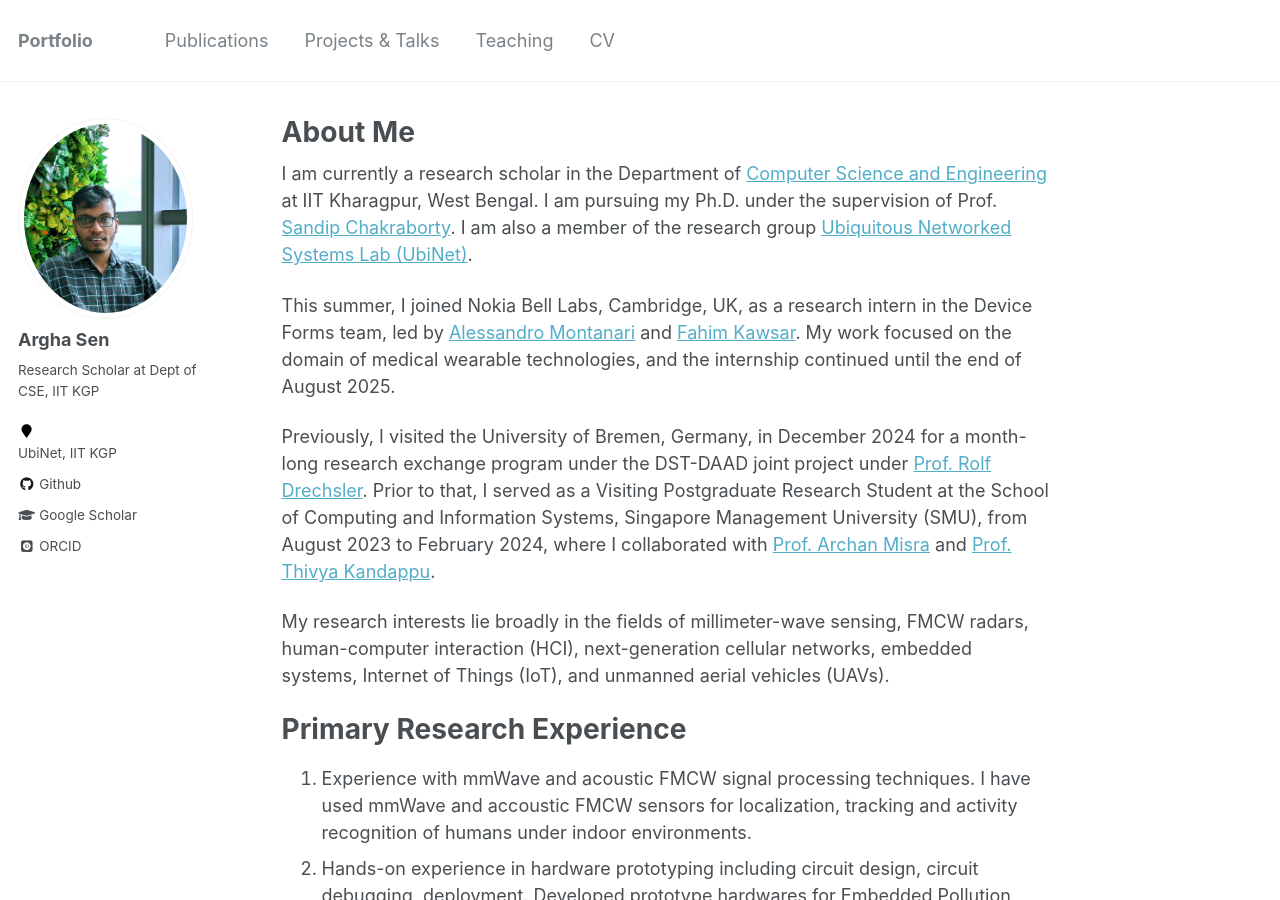
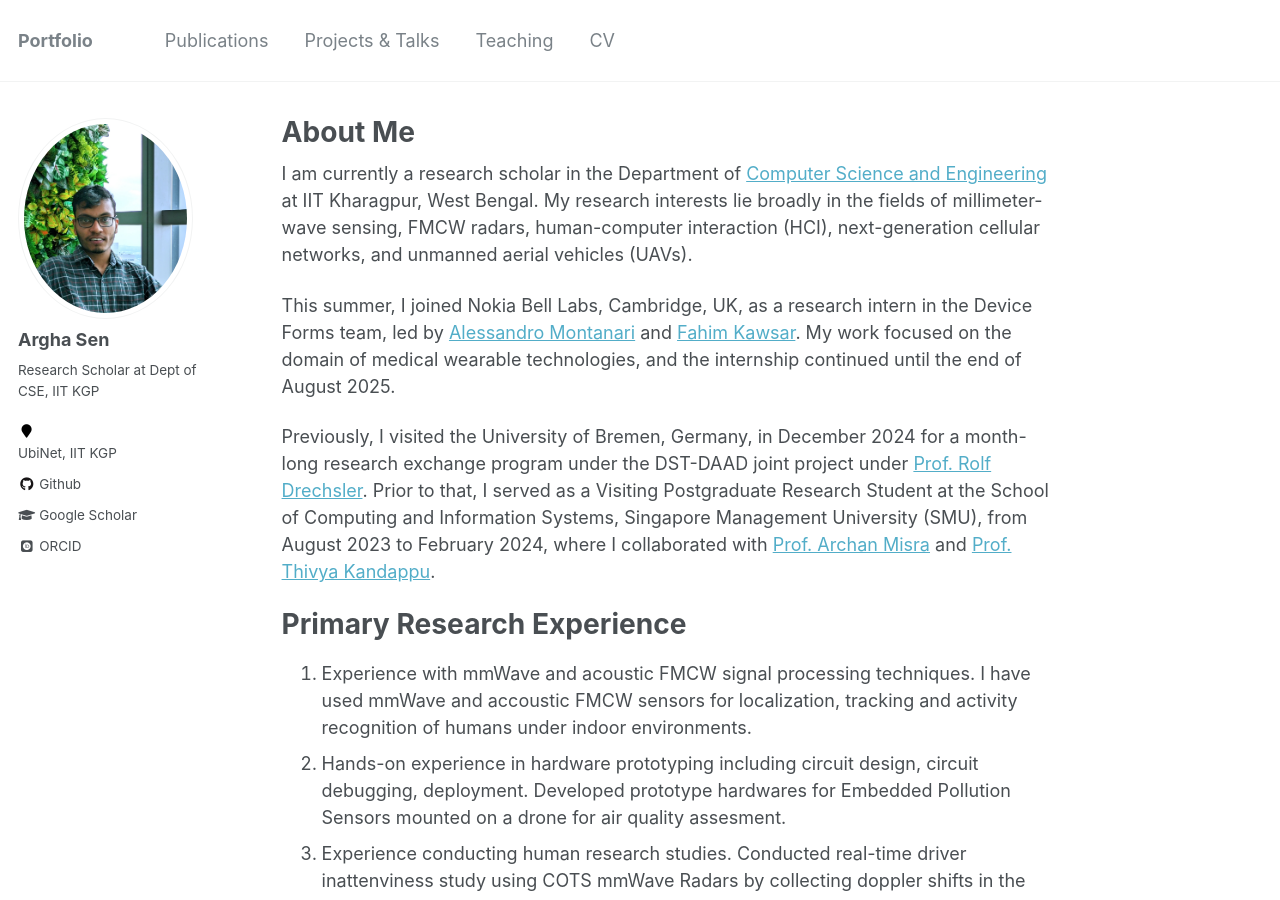
Before and after one commit to arghasen10/arghasen10.github.io, a Jekyll site: the page built from _pages/about.md, in a window 1280 px wide and 900 px high. Built offline with Jekyll 4.4.1, drawn with Linux system fonts in a browser that asks for light colours; some web fonts are replaced.

Commit message:
updated bio

```diff
--- a/_pages/about.md
+++ b/_pages/about.md
@@ -8,13 +8,12 @@ redirect_from:
   - /about.html
 ---
 
-I am currently a research scholar in the Department of [Computer Science and Engineering](http://cse.iitkgp.ac.in/) at IIT Kharagpur, West Bengal. I am pursuing my Ph.D. under the supervision of Prof. [Sandip Chakraborty](https://cse.iitkgp.ac.in/~sandipc/). I am also a member of the research group [Ubiquitous Networked Systems Lab (UbiNet)](https://cse.iitkgp.ac.in/resgrp/ubinet/).
+I am currently a research scholar in the Department of [Computer Science and Engineering](http://cse.iitkgp.ac.in/) at IIT Kharagpur, West Bengal. My research interests lie broadly in the fields of millimeter-wave sensing, FMCW radars, human-computer interaction (HCI), next-generation cellular networks, and unmanned aerial vehicles (UAVs).
 
 This summer, I joined Nokia Bell Labs, Cambridge, UK, as a research intern in the Device Forms team, led by [Alessandro Montanari](https://alessandro-montanari.github.io/) and [Fahim Kawsar](https://www.fahim-kawsar.net/). My work focused on the domain of medical wearable technologies, and the internship continued until the end of August 2025.
 
 Previously, I visited the University of Bremen, Germany, in December 2024 for a month-long research exchange program under the DST-DAAD joint project under [Prof. Rolf Drechsler](https://www.rolfdrechsler.de/). Prior to that, I served as a Visiting Postgraduate Research Student at the School of Computing and Information Systems, Singapore Management University (SMU), from August 2023 to February 2024, where I collaborated with [Prof. Archan Misra](https://sites.google.com/view/archan-misra) and [Prof. Thivya Kandappu](https://faculty.smu.edu.sg/profile/thivya-kandappu-541).
 
-My research interests lie broadly in the fields of millimeter-wave sensing, FMCW radars, human-computer interaction (HCI), next-generation cellular networks, embedded systems, Internet of Things (IoT), and unmanned aerial vehicles (UAVs).
 
 <!-- Moreover, as a Visiting Postgraduate Research Student at the esteemed School of Computing and Information Systems at Singapore Management University ([SMU](https://www.smu.edu.sg/)), I am engaged in research work within the dynamic domain of the Human-Machine Collaborative Systems LAB, collaborating closely with [Prof. Archan Misra](https://sites.google.com/view/archan-misra) and [Prof. Thivya Kandappu](https://faculty.smu.edu.sg/profile/thivya-kandappu-541). -->
 
```
